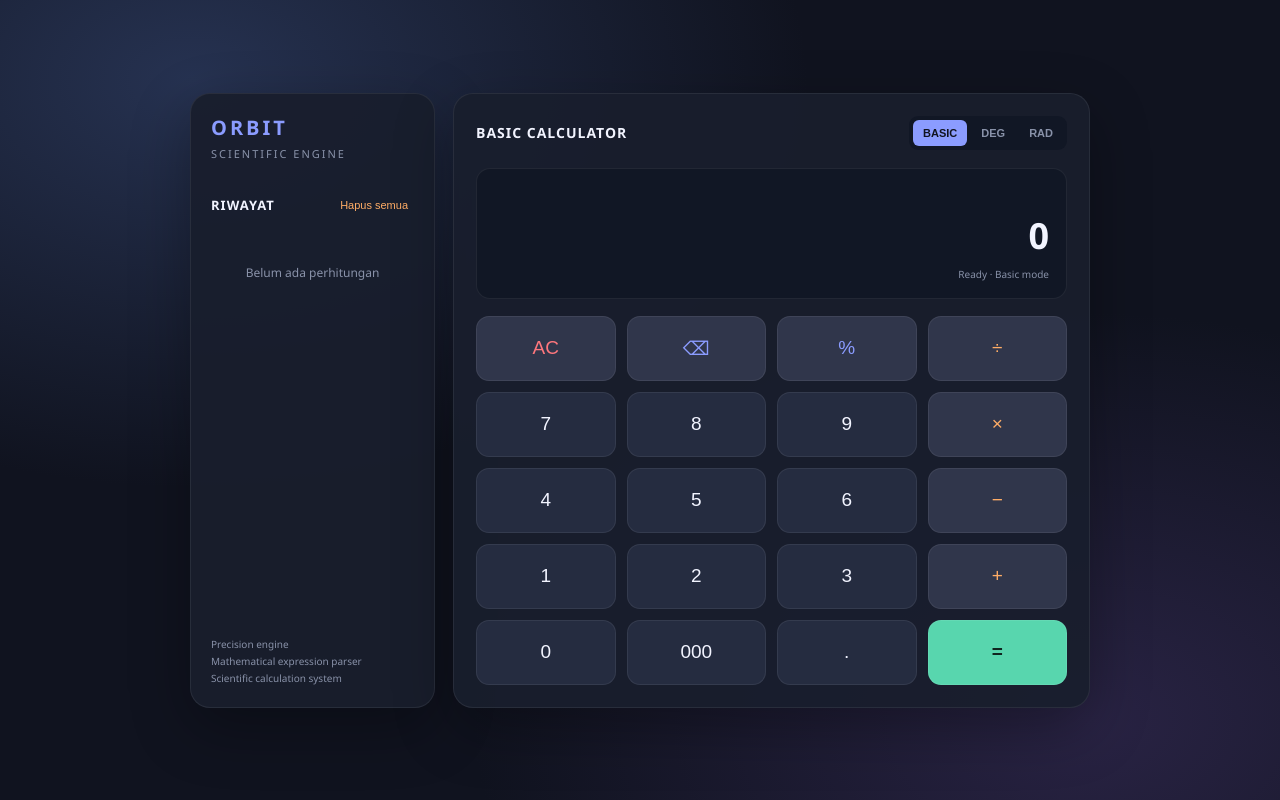
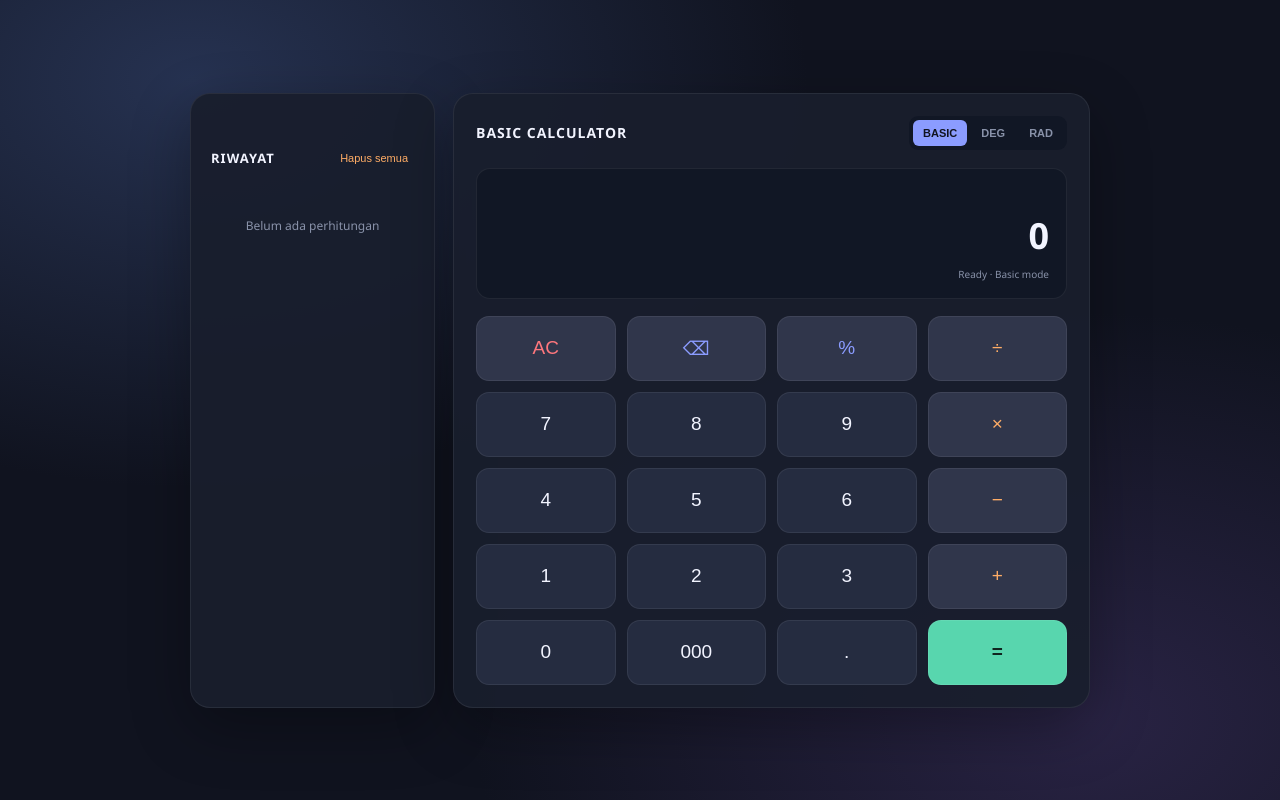
Before and after one commit to mohammedbakiir-hub/Calculator, a plain HTML site: page index.html in a window 1280 px wide. Drawn offline with Linux system fonts and the light colour scheme.

Commit message:
index.html

```diff
--- a/index.html
+++ b/index.html
@@ -4,7 +4,6 @@
 <meta charset="UTF-8">
 <meta name="viewport" content="width=device-width, initial-scale=1.0">
 <meta name="theme-color" content="#10131f">
-<title>ORBIT — Smart Calculator</title>
 
 <style>
 :root {
@@ -363,11 +362,6 @@ button.wide {
 
     <aside class="panel history">
 
-        <div>
-            <div class="brand">ORBIT</div>
-            <div class="subtitle">SCIENTIFIC ENGINE</div>
-        </div>
-
         <div class="history-heading">
             <h3>RIWAYAT</h3>
             <button class="clear-history" id="clearHistory">
@@ -377,12 +371,6 @@ button.wide {
 
         <div class="history-list" id="historyList">
             <div class="empty-history">Belum ada perhitungan</div>
-        </div>
-
-        <div class="history-footer">
-            Precision engine<br>
-            Mathematical expression parser<br>
-            Scientific calculation system
         </div>
 
     </aside>
```
